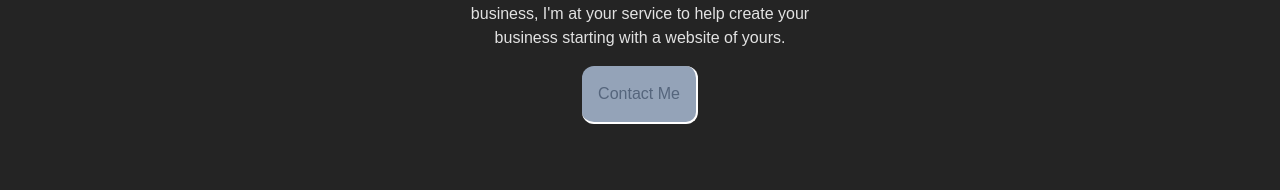
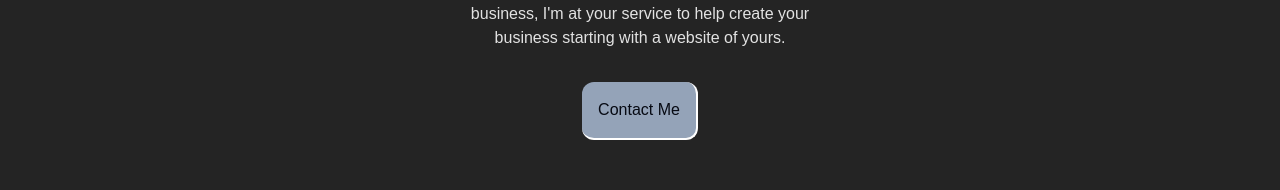
Before and after one commit to J0hnux/react-portfolio, a React (Vite) app: page / in a window 1280 px wide. Shown: the part 2344-2534 px from the top of the page. Built offline with nearby package versions, Linux system fonts and the light colour scheme.

Commit message:
Changed margin and color of button

```diff
--- a/src/components/Contact.scss
+++ b/src/components/Contact.scss
@@ -18,17 +18,17 @@
     }
 
     button {
-        margin-top: 1rem;
+        margin-top: 2rem;
         border-bottom: 2px solid #fff;
         border-right: 2px solid #fff;
         background: $clr-slate400;
-        color: $clr-slate600;
+        color: $clr-dark;
         border-radius: 12px;
         padding: 1rem;
 
         &:hover {
             background: $clr-slate700;
-            color: $clr-slate800;
+            color: #fff;
             border-bottom: 2px solid $clr-slate400;
             border-right: 2px solid $clr-slate400;
         }
```
